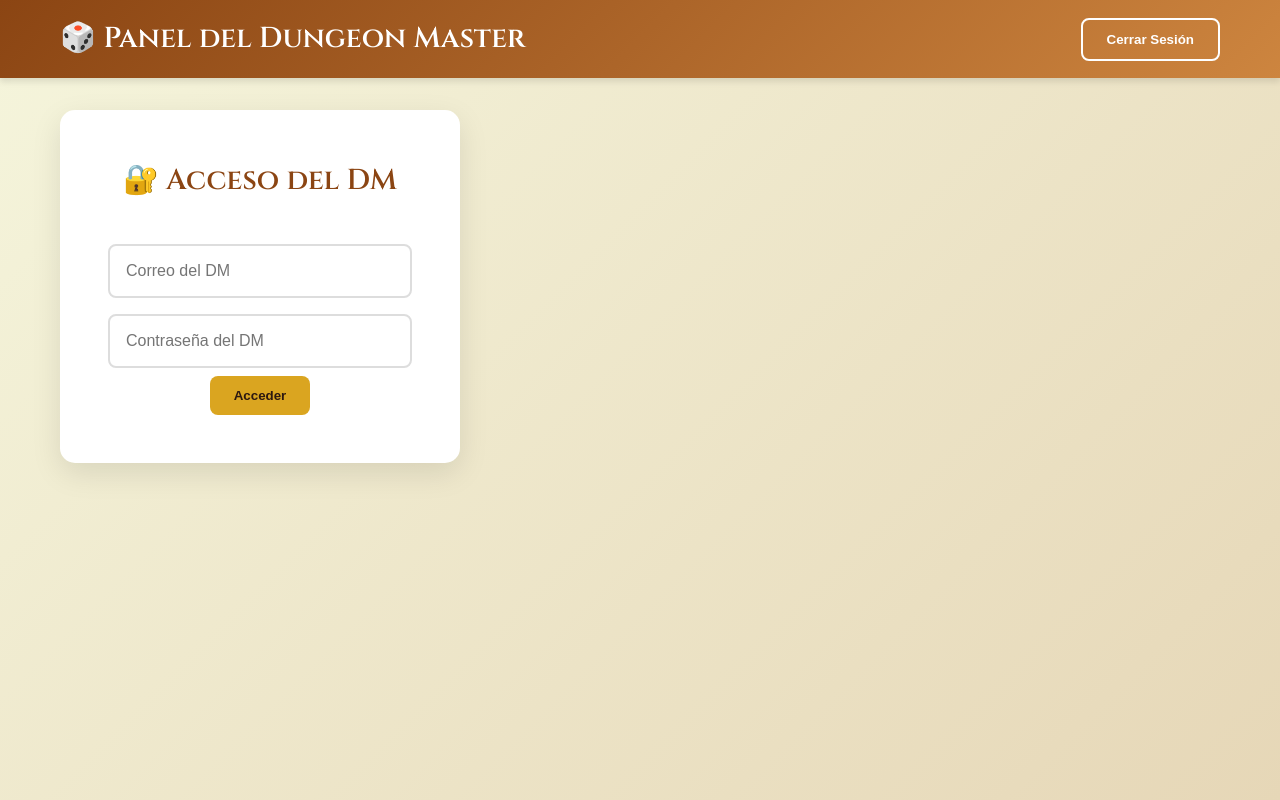
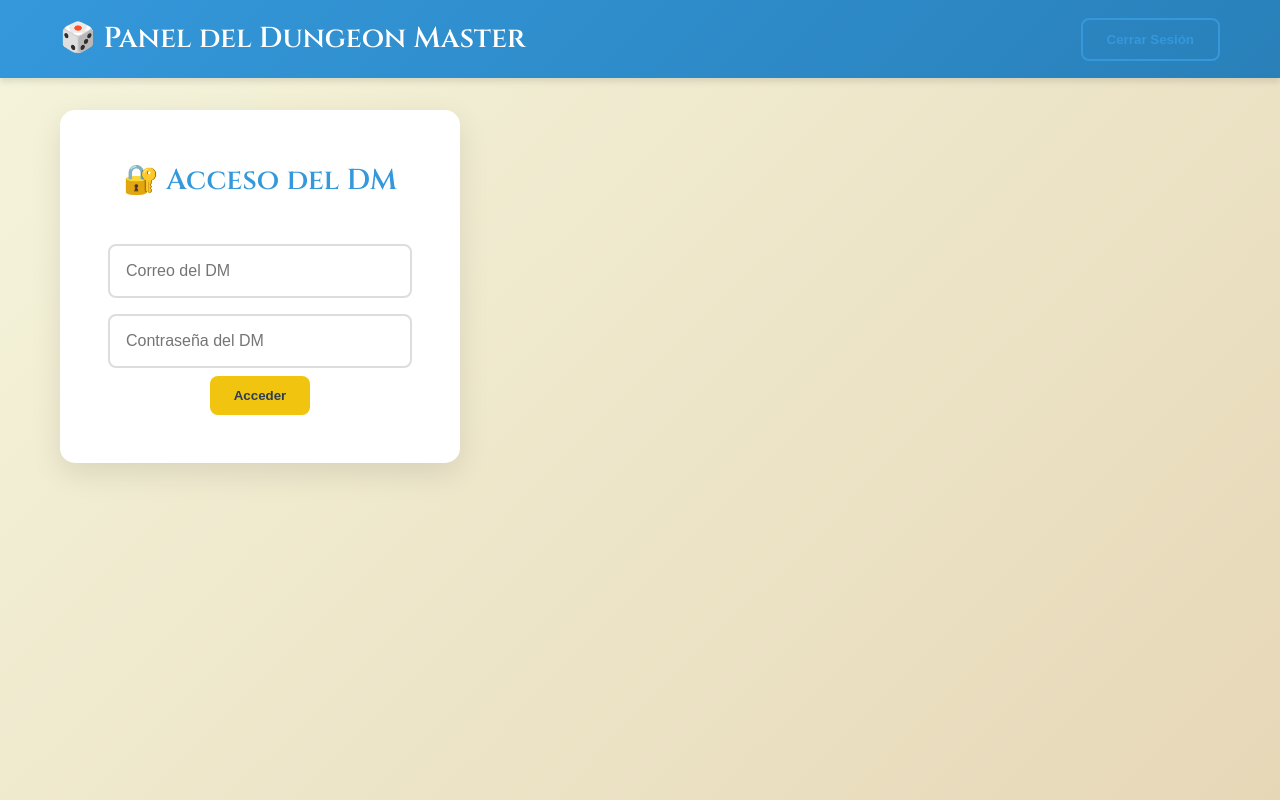
Before and after one commit to Chalo09/dnd-campaign-points, a plain HTML site: page dm-panel.html in a window 1280 px wide. Drawn offline with nearby package versions, Linux system fonts and the light colour scheme; no server answers.

Commit message:
Update styles.css (AZUL)

```diff
--- a/styles.css
+++ b/styles.css
@@ -6,15 +6,15 @@
 }
 
 :root {
-    --primary-color: #8B4513;
-    --secondary-color: #DAA520;
-    --accent-color: #CD853F;
-    --dark-color: #2C1810;
-    --light-color: #F5F5DC;
-    --text-color: #333;
-    --border-color: #D4AF37;
+    --primary-color: #3498db; /* Azul Huevo de Dragón */
+    --secondary-color: #2980b9; /* Azul Profundo */
+    --accent-color: #85c1e9;   /* Azul Glacial */
+    --dark-color: #2c3e50;      /* Un azul muy oscuro para texto importante */
+    --light-color: #ecf0f1;     /* Grisáceo */
+    --text-color: #34495e;      /* Grisáceo oscuro para texto */
+    --border-color: #3498db;    /* Azul Huevo de Dragón */
     --shadow: 0 4px 6px rgba(0, 0, 0, 0.1);
-    --gradient: linear-gradient(135deg, var(--primary-color), var(--accent-color));
+    --gradient: linear-gradient(135deg, var(--primary-color), var(--secondary-color));
 }
 
 body {
@@ -33,7 +33,7 @@ body {
 
 /* Header */
 .header {
-    background: var(--gradient);
+    background: linear-gradient(135deg, #3498db, #2980b9);
     color: white;
     padding: 1rem 0;
     box-shadow: var(--shadow);
@@ -94,25 +94,25 @@ body {
 }
 
 .btn-primary {
-    background: var(--secondary-color);
-    color: var(--dark-color);
+    background: #f1c40f; /* Dorado */
+    color: #2c3e50;      /* Azul muy oscuro */
 }
 
 .btn-primary:hover {
-    background: #FFD700;
+    background: #f39c12; /* Dorado más oscuro */
     transform: translateY(-2px);
-    box-shadow: 0 6px 12px rgba(218, 165, 32, 0.3);
+    box-shadow: 0 6px 12px rgba(241, 196, 15, 0.3);
 }
 
 .btn-secondary {
     background: transparent;
-    color: white;
-    border: 2px solid white;
+    color: #3498db; /* Azul Huevo de Dragón */
+    border: 2px solid #3498db;
 }
 
 .btn-secondary:hover {
-    background: white;
-    color: var(--primary-color);
+    background: #3498db; /* Azul Huevo de Dragón */
+    color: white;
 }
 
 /* Sección de Login */
@@ -303,13 +303,14 @@ body {
 }
 
 .points-table th {
-    background: var(--gradient);
+    background: #2980b9; /* Azul Profundo */
     color: white;
     font-weight: 600;
 }
 
 .points-table tr:hover {
-    background: rgba(218, 165, 32, 0.1);
+    background: rgba(52, 152, 219, 0.1); /* Azul Huevo de Dragón */
+}
 }
 
 /* Modal */
```
